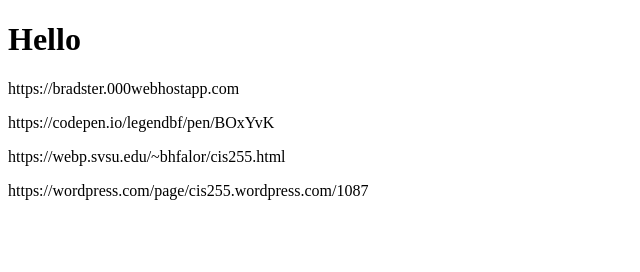
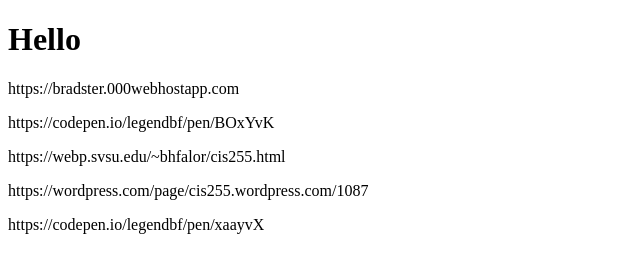
Before and after one commit to Brady-Falor-SVSU/ClientSideWeb, a plain HTML site: page index.html in a window 1280 px wide. Shown: the whole page, without its empty margins (0-640 px from the left). Drawn offline with Linux system fonts and the light colour scheme.

Commit message:
Update index.html

```diff
--- a/index.html
+++ b/index.html
@@ -5,4 +5,5 @@
 <p>https://codepen.io/legendbf/pen/BOxYvK</p>
 <p>https://webp.svsu.edu/~bhfalor/cis255.html</p>
 <p>https://wordpress.com/page/cis255.wordpress.com/1087</p>
+  <p>https://codepen.io/legendbf/pen/xaayvX</p>
 </html>
```
